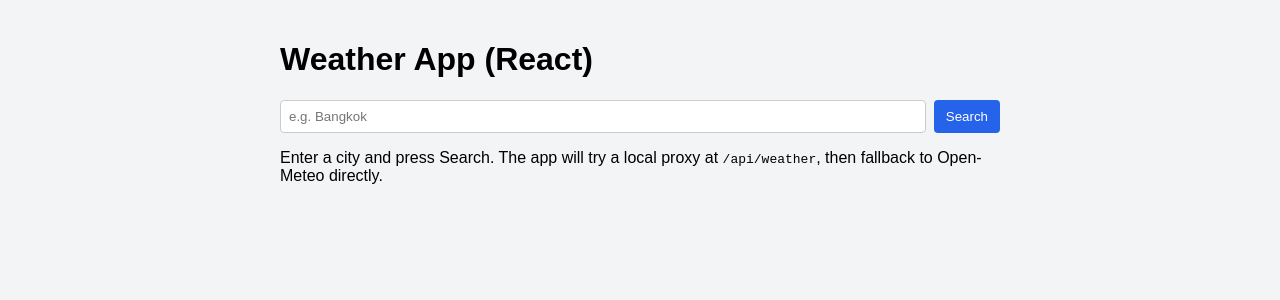
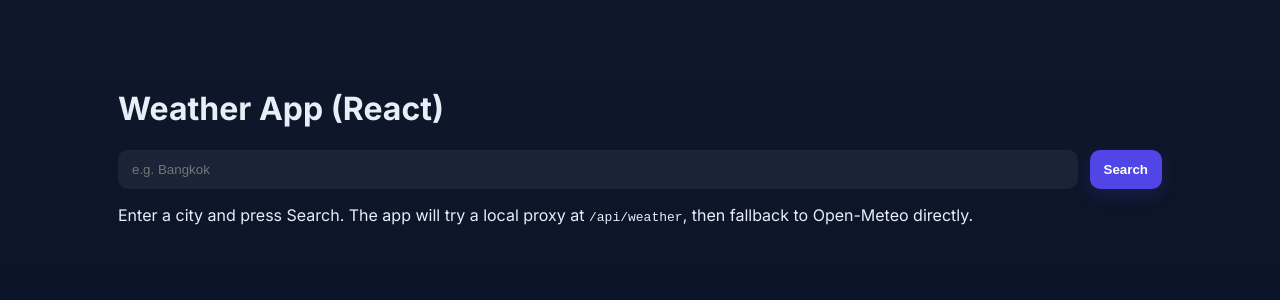
Before and after one commit to doctoey/weather-app-react, a React (Vite) app: page / in a window 1280 px wide. Shown: the top 300 px of the page. Built offline with nearby package versions, Linux system fonts and the light colour scheme.

Commit message:
feat: Enhance WeatherCard component layout and styling, update global styles for improved UI

```diff
--- a/index.html
+++ b/index.html
@@ -4,6 +4,10 @@
     <meta charset="utf-8" />
     <meta name="viewport" content="width=device-width, initial-scale=1.0" />
     <title>Weather App React</title>
+    <link rel="preconnect" href="https://fonts.googleapis.com">
+    <link rel="preconnect" href="https://fonts.gstatic.com" crossorigin>
+    <link href="https://fonts.googleapis.com/css2?family=Inter:wght@300;400;600;700&display=swap" rel="stylesheet">
+    <meta name="theme-color" content="#0f172a">
   </head>
   <body>
     <div id="root"></div>
--- a/src/components/WeatherCard.jsx
+++ b/src/components/WeatherCard.jsx
@@ -10,29 +10,27 @@ export default function WeatherCard({ weather }) {
 
   return (
     <div className="card">
-      <h2>{loc.name || 'Unknown'}{loc.country ? `, ${loc.country}` : ''}</h2>
-      <div style={{ display: 'flex', gap: 16, alignItems: 'center' }}>
-        <div style={{ fontSize: 48 }}>{iconForCode(cur.weathercode)}</div>
+      <div className="location">{loc.name || 'Unknown'}{loc.country ? `, ${loc.country}` : ''}</div>
+
+      <div className="current">
+        <div className="big-icon">{iconForCode(cur.weathercode)}</div>
         <div>
-          <p style={{ margin: 0 }}><strong>{cur.temperature ?? '—'} °C</strong></p>
-          <p style={{ margin: 0 }}>Wind: {cur.windspeed ?? '—'} m/s</p>
+          <div className="temp">{cur.temperature ?? '—'} °C</div>
+          <div className="muted">Wind: {cur.windspeed ?? '—'} m/s</div>
         </div>
       </div>
 
-      <hr />
-
-      <div style={{ marginTop: 12 }}>
+      <div className="chart-wrap">
         <TempChart daily={weather.daily} />
       </div>
 
-      <div style={{ display: 'flex', gap: 8, overflowX: 'auto', marginTop: 12 }}>
+      <div className="daily-list">
         {weather.daily && weather.daily.map(d => (
-          <div key={d.date} style={{ minWidth: 120, padding: 8, background: '#fff', borderRadius: 6, boxShadow: '0 1px 2px rgba(0,0,0,0.04)' }}>
-            <div style={{ fontSize: 14 }}>{new Date(d.date).toLocaleDateString()}</div>
-            <div style={{ fontSize: 20 }}>{iconForCode(d.weathercode)}</div>
-            <div>Max: {d.temp_max ?? '—'}°</div>
-            <div>Min: {d.temp_min ?? '—'}°</div>
-            <div>Rain: {d.precipitation ?? '—'} mm</div>
+          <div key={d.date} className="day">
+            <div className="date">{new Date(d.date).toLocaleDateString()}</div>
+            <div className="big-icon" style={{ fontSize: 26 }}>{iconForCode(d.weathercode)}</div>
+            <div className="temp">{d.temp_max ?? '—'}° / {d.temp_min ?? '—'}°</div>
+            <div className="muted">Rain: {d.precipitation ?? '—'} mm</div>
           </div>
         ))}
       </div>
--- a/src/styles.css
+++ b/src/styles.css
@@ -1,7 +1,66 @@
-* { box-sizing: border-box; }
-body { font-family: Arial, Helvetica, sans-serif; margin: 0; padding: 20px; background: #f3f4f6; }
-.app { max-width: 720px; margin: 0 auto; }
-.search { display: flex; gap: 8px; margin-bottom: 12px; }
-.search input { flex: 1; padding: 8px; border: 1px solid #ccc; border-radius: 4px; }
-.search button { padding: 8px 12px; border: none; background: #2563eb; color: white; border-radius: 4px; cursor: pointer; }
-.card { padding: 12px; background: white; border-radius: 6px; box-shadow: 0 1px 3px rgba(0,0,0,0.08); }
+.root { box-sizing: border-box; }
+:root{
+	--bg-1: linear-gradient(180deg, #0f172a 0%, #071029 100%);
+	--card: rgba(255,255,255,0.04);
+	--glass: rgba(255,255,255,0.06);
+	--accent: #4f46e5;
+	--muted: #94a3b8;
+}
+*{box-sizing:border-box}
+html,body,#root{height:100%}
+body{
+	margin:0;
+	font-family: 'Inter', system-ui, -apple-system, 'Segoe UI', Roboto, 'Helvetica Neue', Arial;
+	background: var(--bg-1);
+	color: #e6eef8;
+	-webkit-font-smoothing:antialiased;
+	-moz-osx-font-smoothing:grayscale;
+}
+.app{
+	max-width:1100px;
+	margin:40px auto;
+	padding:28px;
+}
+.header{
+	display:flex;
+	align-items:center;
+	gap:16px;
+	margin-bottom:18px;
+}
+.brand{
+	display:flex;align-items:center;gap:12px
+}
+.logo{
+	width:48px;height:48px;border-radius:10px;background:linear-gradient(135deg,var(--accent),#06b6d4);display:flex;align-items:center;justify-content:center;font-weight:700;color:white;font-size:20px;box-shadow:0 6px 18px rgba(15,23,42,0.6)
+}
+.title{font-size:20px;font-weight:700}
+.subtitle{color:var(--muted);font-size:13px}
+
+.search{display:flex;gap:12px;margin-top:6px}
+.search input{flex:1;padding:12px 14px;border-radius:10px;border:none;background:var(--glass);color:inherit;outline:none;box-shadow:inset 0 1px 0 rgba(255,255,255,0.02)}
+.search button{padding:10px 14px;border-radius:10px;border:none;background:var(--accent);color:white;font-weight:600;cursor:pointer;box-shadow:0 6px 18px rgba(79,70,229,0.18)}
+.search button:disabled{opacity:0.6;cursor:not-allowed}
+
+.main{
+	display:grid;grid-template-columns:1fr 360px;gap:20px;margin-top:20px
+}
+.panel{background:linear-gradient(180deg, rgba(255,255,255,0.03), rgba(255,255,255,0.02));border-radius:12px;padding:16px;box-shadow:0 8px 30px rgba(2,6,23,0.6);}
+
+.card{padding:16px;background:linear-gradient(180deg, rgba(255,255,255,0.02), rgba(255,255,255,0.01));border-radius:12px;box-shadow:0 6px 20px rgba(2,6,23,0.6)}
+.location{font-weight:700;font-size:18px}
+.current{display:flex;align-items:center;gap:16px;margin-top:12px}
+.big-icon{font-size:56px}
+.temp{font-size:28px;font-weight:700}
+.muted{color:var(--muted);font-size:13px}
+
+.chart-wrap{background:transparent;padding:8px}
+
+.daily-list{display:flex;gap:10px;overflow:auto;padding:8px;margin-top:12px}
+.day{min-width:110px;background:linear-gradient(180deg, rgba(255,255,255,0.01), rgba(255,255,255,0.005));padding:12px;border-radius:10px;text-align:center;color:inherit}
+.day .date{font-size:12px;color:var(--muted);margin-bottom:6px}
+.day .temp{font-size:16px}
+
+@media (max-width:980px){
+	.main{grid-template-columns:1fr;}
+	.panel{order:2}
+}
```
